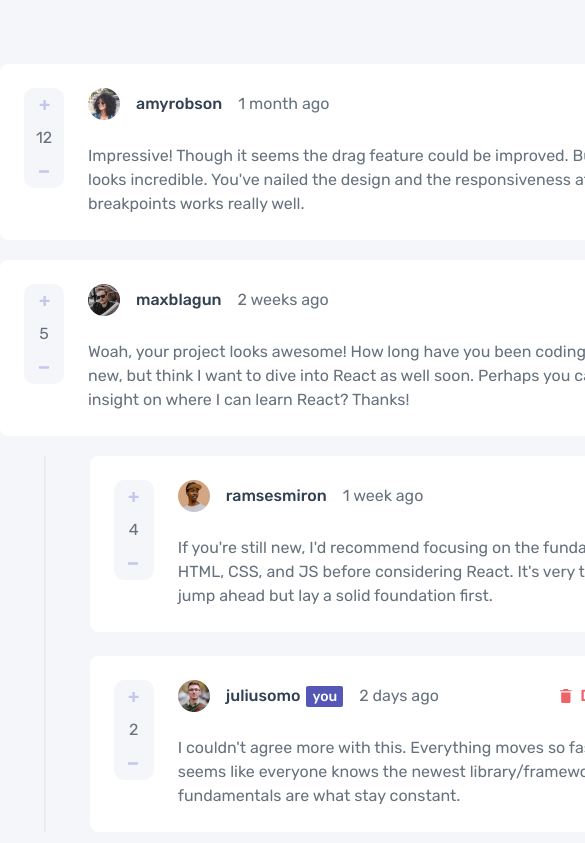
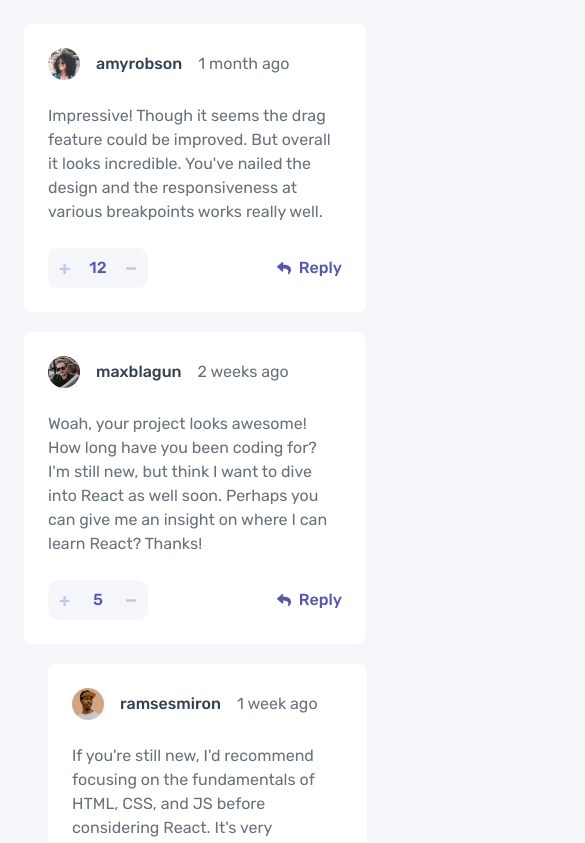
Before and after one commit to kangalio/frontendmentor-solutions, a React (Create React App) app: page / in a window 390 px wide. Shown: the top 843 px of the page, 585 px wide, since content can reach past the window. Built offline with nearby package versions, Linux system fonts and the light colour scheme.

Commit message:
Responsive stuff and hover effects

```diff
--- a/src/CommentCard.module.css
+++ b/src/CommentCard.module.css
@@ -11,12 +11,21 @@
   padding: 24px;
 
   display: grid;
-  grid-template-rows: 1fr auto;
+  gap: 24px;
+  grid-template-rows: auto 1fr;
   grid-template-columns: auto 1fr auto;
   grid-template-areas:
     "votebox topbarleft actions"
     "votebox content    content";
-  gap: 24px;
+
+  @media screen and (max-width: 600px) {
+    grid-template-rows: auto 1fr auto;
+    grid-template-columns: 1fr auto;
+    grid-template-areas:
+      "topbarleft topbarleft"
+      "content content"
+      "votebox actions";
+  }
 
   .votebox {
     grid-area: votebox;
@@ -33,6 +42,12 @@
     flex-direction: column;
     align-items: center;
 
+    @media screen and (max-width: 600px) {
+      flex-direction: row;
+      width: 100px;
+      height: 40px;
+    }
+
     > * {
       width: 100%;
       flex-grow: 1;
@@ -47,6 +62,15 @@
     .downvote {
       cursor: pointer;
       height: 40px;
+      color: #c5c6ef;
+      &:hover {
+        color: #5457b6;
+      }
+    }
+
+    .votes {
+      font-weight: 500;
+      color: #5457b6;
     }
   }
 
@@ -95,6 +119,10 @@
       flex-direction: row;
       gap: 8px;
       align-items: center;
+
+      &:hover {
+        opacity: 0.5;
+      }
     }
 
     .actionreply {
@@ -123,6 +151,19 @@
   }
 }
 
-@media screen and (max-width: 600px) {
+/* @media screen and (max-width: 600px) {
+  .comment {
+    grid-template-rows: auto 1fr auto;
+    grid-template-columns: 1fr auto;
+    grid-template-areas:
+      "topbarleft topbarleft"
+      "content content"
+      "votebox actions";
 
-}
+    .votebox {
+      flex-direction: row;
+      width: 100px;
+      height: 40px;
+    }
+  }
+} */
--- a/src/CommentCard.tsx
+++ b/src/CommentCard.tsx
@@ -2,8 +2,6 @@ import styles from "./CommentCard.module.css";
 import replyIcon from "./images/icon-reply.svg";
 import deleteIcon from "./images/icon-delete.svg";
 import editIcon from "./images/icon-edit.svg";
-import plusIcon from "./images/icon-plus.svg";
-import minusIcon from "./images/icon-minus.svg";
 import { useState } from "react";
 import { DeleteConfirmation } from "./DeleteConfirmation";
 import { AddComment } from "./AddComment";
@@ -46,11 +44,21 @@ export function CommentCard({
         <div className={styles.comment}>
           <div className={styles.votebox}>
             <div className={styles.upvote} onClick={onUpvote}>
-              <img src={plusIcon} alt="upvote" />
+              <svg width="11" height="11" xmlns="http://www.w3.org/2000/svg">
+                <path
+                  d="M6.33 10.896c.137 0 .255-.05.354-.149.1-.1.149-.217.149-.354V7.004h3.315c.136 0 .254-.05.354-.149.099-.1.148-.217.148-.354V5.272a.483.483 0 0 0-.148-.354.483.483 0 0 0-.354-.149H6.833V1.4a.483.483 0 0 0-.149-.354.483.483 0 0 0-.354-.149H4.915a.483.483 0 0 0-.354.149c-.1.1-.149.217-.149.354v3.37H1.08a.483.483 0 0 0-.354.15c-.1.099-.149.217-.149.353v1.23c0 .136.05.254.149.353.1.1.217.149.354.149h3.333v3.39c0 .136.05.254.15.353.098.1.216.149.353.149H6.33Z"
+                  fill="currentColor"
+                />
+              </svg>
             </div>
-            <span>{votes}</span>
+            <span className={styles.votes}>{votes}</span>
             <div className={styles.downvote} onClick={onDownvote}>
-              <img src={minusIcon} alt="downvote" />
+              <svg width="11" height="3" xmlns="http://www.w3.org/2000/svg">
+                <path
+                  d="M9.256 2.66c.204 0 .38-.056.53-.167.148-.11.222-.243.222-.396V.722c0-.152-.074-.284-.223-.395a.859.859 0 0 0-.53-.167H.76a.859.859 0 0 0-.53.167C.083.437.009.57.009.722v1.375c0 .153.074.285.223.396a.859.859 0 0 0 .53.167h8.495Z"
+                  fill="currentColor"
+                />
+              </svg>
             </div>
           </div>
           <div className={styles.topbarleft}>
--- a/src/CommentChain.module.css
+++ b/src/CommentChain.module.css
@@ -10,6 +10,11 @@
   background-color: #eaecf1;
   margin-left: 44px;
   margin-right: 44px;
+
+  @media screen and (max-width: 600px) {
+    margin-left: 0;
+    margin-right: 24px;
+  }
 }
 
 .replies {
--- a/src/CommentSection.module.css
+++ b/src/CommentSection.module.css
@@ -3,9 +3,10 @@
   flex-direction: column;
   gap: 20px;
 
-  margin-top: 64px;
+  padding: 24px;
+  padding: 24px;
 
-  width: 731px;
+  max-width: 731px;
   margin-left: auto;
   margin-right: auto;
 
```
